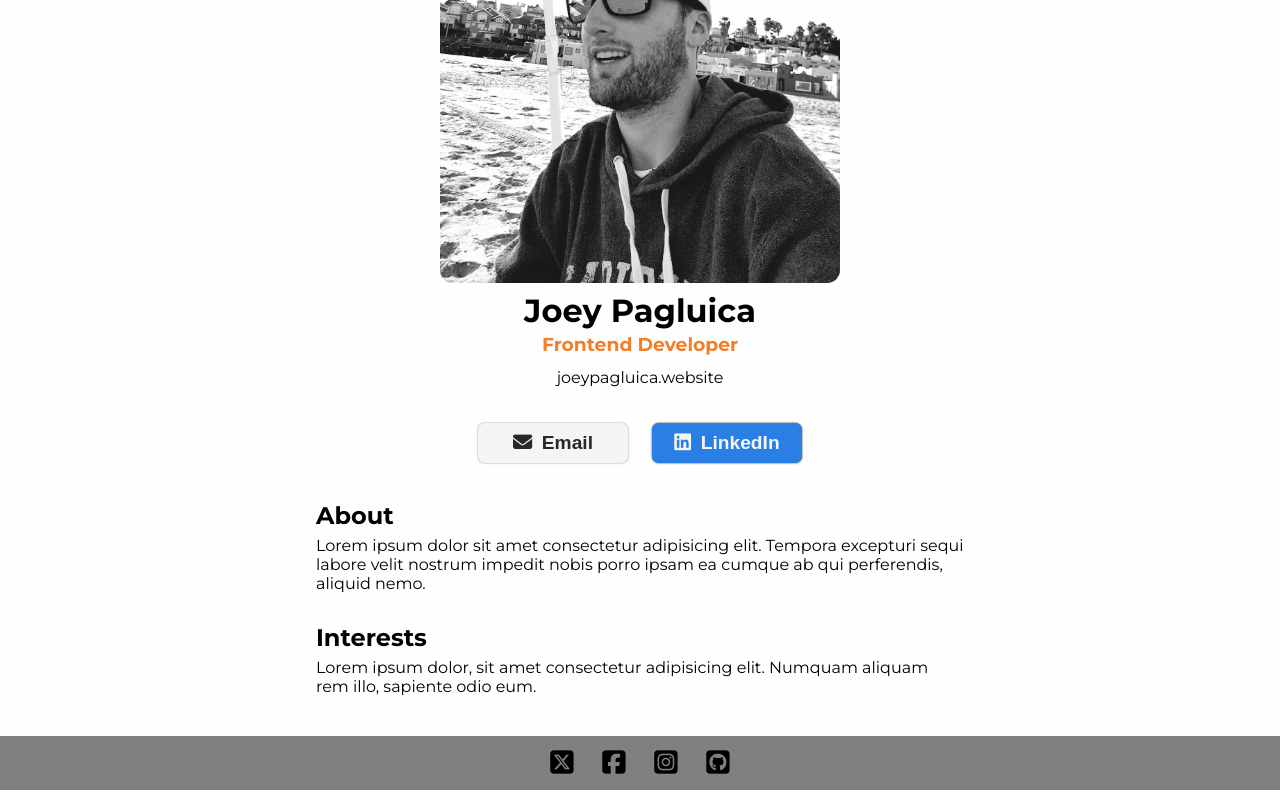
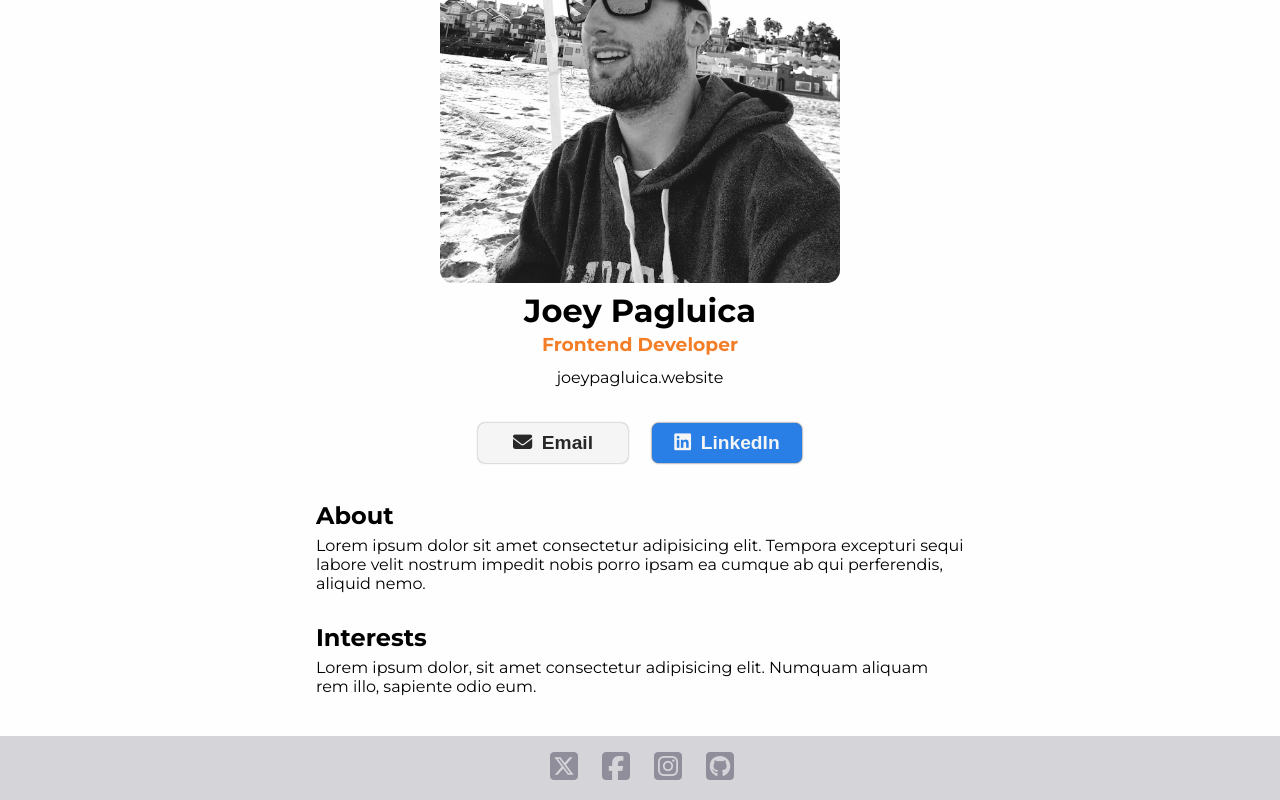
Before and after one commit to MadHapps/Module-10---Digital-Business-Card, a React (Vite) app: page / in a window 1280 px wide. Shown: the part 257-1057 px from the top of the page. Built offline with nearby package versions, Linux system fonts and the light colour scheme.

Commit message:
Adjusted footer styling

```diff
--- a/src/components/footer.module.css
+++ b/src/components/footer.module.css
@@ -6,9 +6,10 @@
     justify-content: center;
     gap: 1.75em;
     width: 100%;
+    min-height: 4rem;
     margin-top: 2em;
     padding-block: 1em;
-    background-color: gray;
+    background-color: #D5D4D8;
 }
 
 .footer button {
@@ -17,14 +18,19 @@
     background: none;
     text-decoration: none;
     border: none;
+    transition: .15s ease;
+}
+
+.footer > button > i {
+    font-size: 2rem;
+    color: #918E9B;
 }
 
 .footer button:hover {
     cursor: pointer;
-    opacity: .75;
+    opacity: .65;
 }
 
 .footer button:active {
-    opacity: .5;
-    transition: .6 ease;
+    opacity: .35;
 }
```
